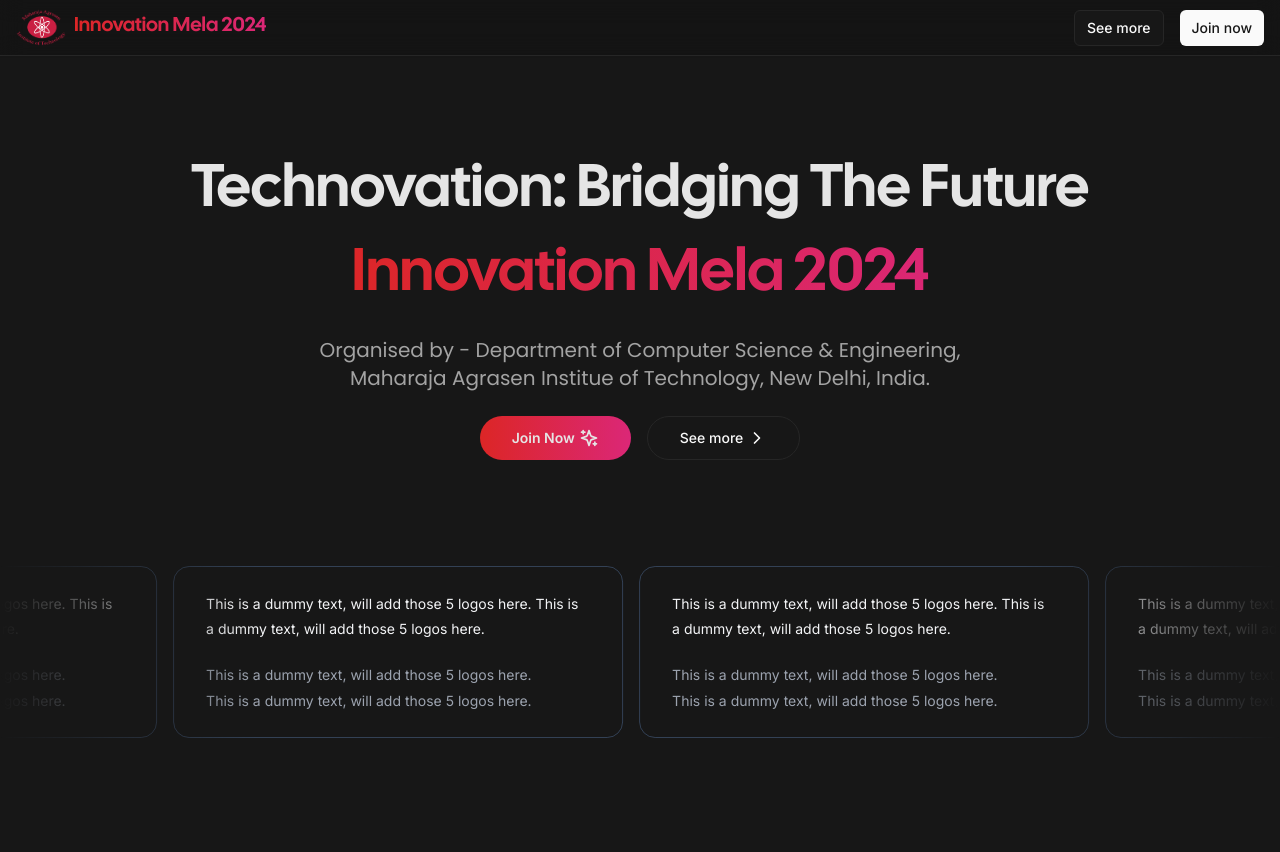
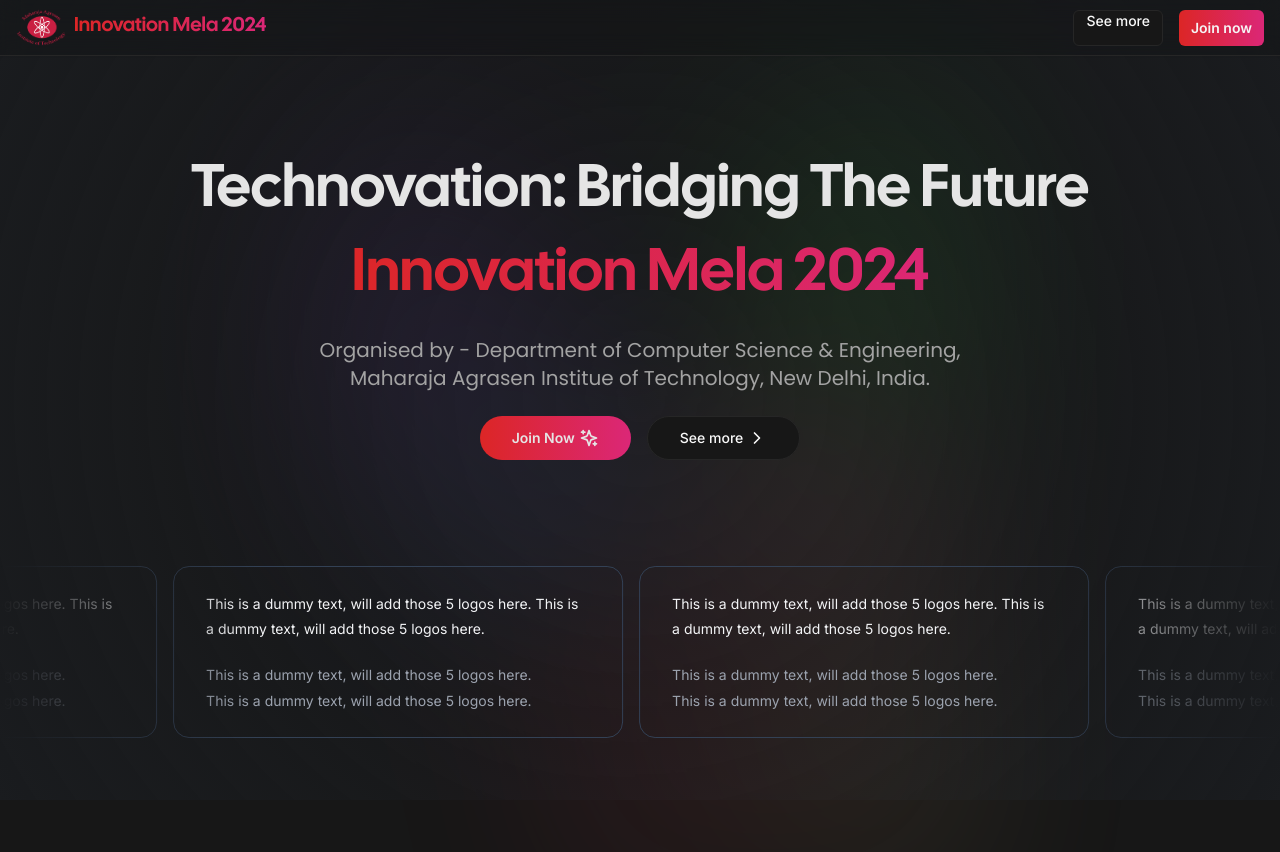
Before and after one commit to tanayvaswani/mait-innovation-mela, a Next.js app: page / in a window 1280 px wide. Shown: the top 852 px of the page. Built offline with nearby package versions, Linux system fonts and the light colour scheme.

Commit message:
chore: pushing changes

```diff
--- a/app/(home)/layout.tsx
+++ b/app/(home)/layout.tsx
@@ -1,9 +1,11 @@
 import { Navbar } from "@/components/landing/navbar/navbar";
+import { BackgroundCanvas } from "@/components/ui/background-canvas-";
 
 const HomeLayout = ({ children }: { children: React.ReactNode }) => {
   return (
     <div className="h-full">
       <Navbar />
+      <BackgroundCanvas />
       <main className="pt-40 pb-20">{children}</main>
       {/* <Footer /> */}
     </div>
--- a/app/(home)/page.tsx
+++ b/app/(home)/page.tsx
@@ -43,9 +43,9 @@
         </div>
       </div>
 
-      <div className="flex flex-col md:flex-row gap-4">
+      <div className="flex flex-col md:flex-row gap-y-2 md:gap-x-4 mt-6 md:mt-6">
         <Button
-          className="mt-6 rounded-full text-neutral-200 font-semibold bg-gradient-to-r from-red-600 to-pink-600"
+          className="rounded-full text-neutral-200 font-semibold bg-gradient-to-r from-red-600 to-pink-600"
           size={"lg"}
           asChild
         >
@@ -55,7 +55,7 @@
         </Button>
 
         <Button
-          className="mt-6 rounded-full"
+          className="rounded-full"
           size={"lg"}
           variant={"outline"}
           asChild
--- a/components/landing/navbar/navbar.tsx
+++ b/components/landing/navbar/navbar.tsx
@@ -8,11 +8,20 @@
       <div className="md:max-w-screen-2xl mx-auto flex items-center justify-between w-full">
         <Logo />
 
-        <div className="flex items-center justify-between md:w-auto md:block w-full space-x-4">
-          <Button variant={"outline"} size={"sm"} asChild>
+        <div className="flex items-center space-x-4">
+          <Button
+            className="hidden md:block"
+            variant={"outline"}
+            size={"sm"}
+            asChild
+          >
             <Link href={""}>See more</Link>
           </Button>
-          <Button size={"sm"} asChild>
+          <Button
+            className="bg-gradient-to-r from-red-600 to-pink-600 text-neutral-100 font-semibold"
+            size={"sm"}
+            asChild
+          >
             <Link href={""}>Join now</Link>
           </Button>
         </div>
--- a/components/logo/logo.tsx
+++ b/components/logo/logo.tsx
@@ -10,7 +10,7 @@
 const Logo = () => {
   return (
     <Link href={"/"}>
-      <div className="hover:opacity-75 transition items-center gap-x-2 hidden md:flex">
+      <div className="hover:opacity-75 transition items-center gap-x-2 flex">
         <Image src={"/mait.png"} alt={"logo"} height={50} width={50} />
         <p
           className={cn(
--- /dev/null
+++ b/components/ui/background-canvas-.tsx
@@ -0,0 +1,59 @@
+export function BackgroundCanvas() {
+  return (
+    <div style={styles.backgroundMain}>
+      <div style={styles.backgroundMainBefore} />
+      <div style={styles.backgroundMainAfter} />
+      <div style={styles.backgroundContent} />
+    </div>
+  );
+}
+
+const styles: { [key: string]: React.CSSProperties } = {
+  backgroundMain: {
+    width: "100vw",
+    minHeight: "100vh",
+    position: "fixed",
+    zIndex: -1,
+    display: "flex",
+    justifyContent: "center",
+    padding: "120px 24px 160px 24px",
+    pointerEvents: "none",
+  },
+  backgroundMainBefore: {
+    background: "radial-gradient(circle, rgba(2, 0, 36, 0) 0, #1a1c1f 100%)",
+    position: "absolute",
+    content: '""',
+    zIndex: 2,
+    width: "100%",
+    height: "100%",
+    top: 0,
+  },
+  backgroundMainAfter: {
+    content: '""',
+    backgroundImage: "",
+    zIndex: 1,
+    position: "absolute",
+    width: "100%",
+    height: "100%",
+    top: 0,
+    opacity: 0.4,
+    filter: "invert(1)",
+  },
+  backgroundContent: {
+    zIndex: 3,
+    width: "100%",
+    maxWidth: "640px",
+    backgroundImage: `radial-gradient(at 27% 37%, hsla(215, 98%, 61%, 1) 0px, transparent 0%),
+                          radial-gradient(at 97% 21%, hsla(125, 98%, 72%, 1) 0px, transparent 30%),
+                          radial-gradient(at 52% 99%, hsla(354, 98%, 61%, 1) 0px, transparent 30%),
+                          radial-gradient(at 10% 29%, hsla(256, 96%, 67%, 1) 0px, transparent 30%),
+                          radial-gradient(at 97% 96%, hsla(38, 60%, 74%, 1) 0px, transparent 30%),
+                          radial-gradient(at 33% 50%, hsla(222, 67%, 73%, 1) 0px, transparent 30%),
+                          radial-gradient(at 79% 53%, hsla(343, 68%, 79%, 1) 0px, transparent 30%)`,
+    position: "absolute",
+    height: "100%",
+    filter: "blur(100px) saturate(150%)",
+    top: "80px",
+    opacity: 0.15,
+  },
+};
```
